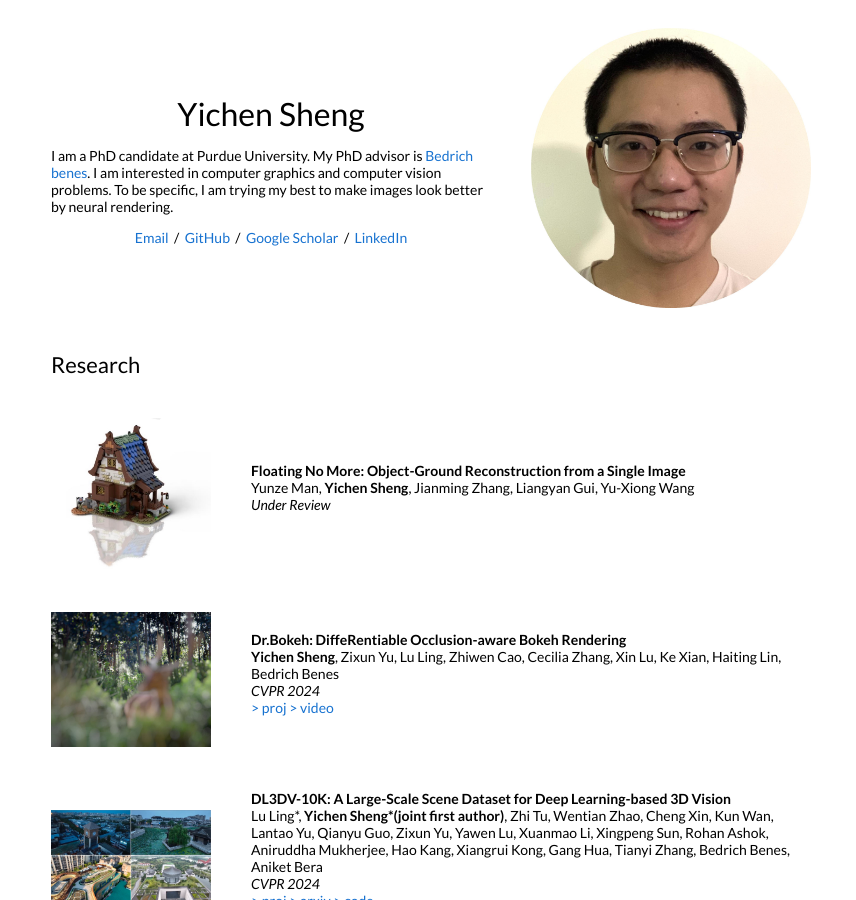
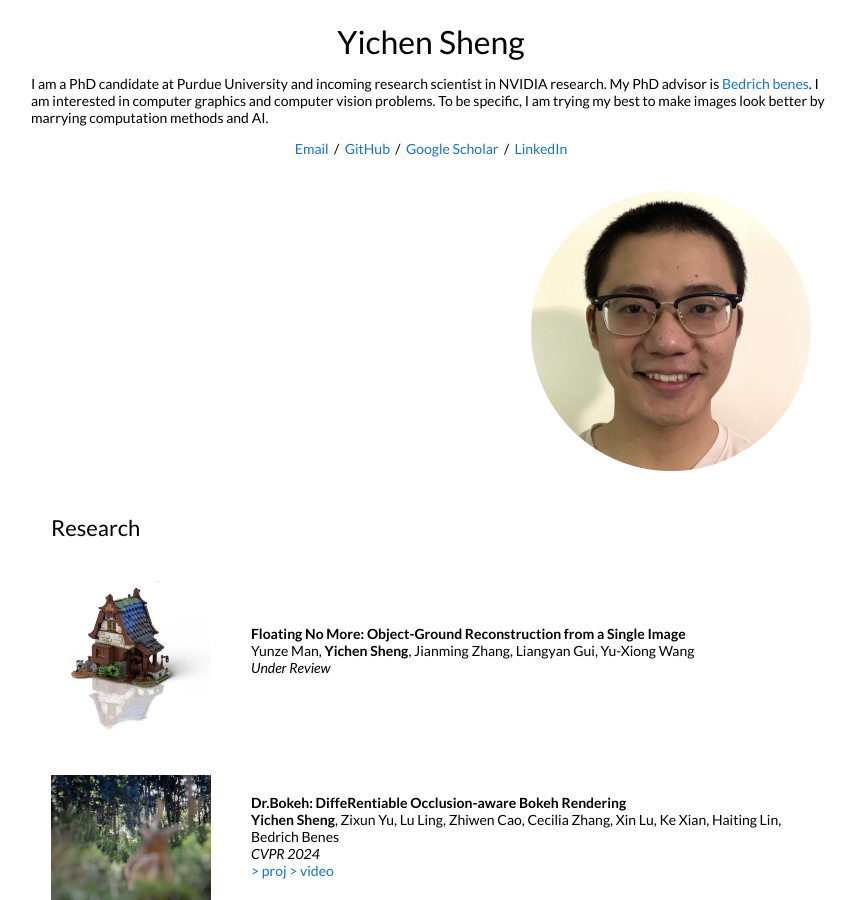
Before and after one commit to ShengCN/ShengCN.github.io, a Jekyll site: the page built from new_website/_posts/research/2023-11-22-Float-No-More.md, in a window 1280 px wide and 900 px high. Shown: the whole window, without its empty margins (209-1065 px from the left). Built offline with Jekyll 4.4.1, drawn with Linux system fonts in a browser that asks for light colours.

Commit message:
update bio

```diff
--- a/ShengCN.github.io/index.html
+++ b/ShengCN.github.io/index.html
@@ -24,11 +24,12 @@
       <td style="padding:0px">
         <table style="width:100%;border:0px;border-spacing:0px;border-collapse:separate;margin-right:auto;margin-left:auto;">
           <tr style="padding:0px">
-            <td style="padding:2.5%;width:60%;vertical-align:middle">
+            <td style="padding:2.5%;width:60%;vertical-align:middle"></td>
               <h1>
                 Yichen Sheng
               </h1>
-              <p>I am a PhD candidate at Purdue University. My PhD advisor is <a href="https://www.cs.purdue.edu/homes/bbenes/cv">Bedrich benes</a>. I am interested in computer graphics and computer vision problems. To be specific, I am trying my best to make images look better by neural rendering.
+              <p>I am a PhD candidate at Purdue University and incoming research scientist in NVIDIA research. My PhD advisor is <a href="https://cs.purdue.edu/homes/bbenes/">Bedrich benes</a>.
+                 I am interested in computer graphics and computer vision problems. To be specific, I am trying my best to make images look better by marrying computation methods and AI.
               </p>
               <p style="text-align:center">
                 <a href="mailto:sheng30@purdue.edu"> Email</a> &nbsp;/&nbsp;
--- a/new_website/_layouts/default.html
+++ b/new_website/_layouts/default.html
@@ -24,11 +24,12 @@
       <td style="padding:0px">
         <table style="width:100%;border:0px;border-spacing:0px;border-collapse:separate;margin-right:auto;margin-left:auto;">
           <tr style="padding:0px">
-            <td style="padding:2.5%;width:60%;vertical-align:middle">
+            <td style="padding:2.5%;width:60%;vertical-align:middle"></td>
               <h1>
                 Yichen Sheng
               </h1>
-              <p>I am a PhD candidate at Purdue University. My PhD advisor is <a href="https://www.cs.purdue.edu/homes/bbenes/cv">Bedrich benes</a>. I am interested in computer graphics and computer vision problems. To be specific, I am trying my best to make images look better by neural rendering.
+              <p>I am a PhD candidate at Purdue University and incoming research scientist in NVIDIA research. My PhD advisor is <a href="https://cs.purdue.edu/homes/bbenes/">Bedrich benes</a>.
+                 I am interested in computer graphics and computer vision problems. To be specific, I am trying my best to make images look better by marrying computation methods and AI.
               </p>
               <p style="text-align:center">
                 <a href="mailto:sheng30@purdue.edu"> Email</a> &nbsp;/&nbsp;
```
Also changed, not shown: 2 other files.
